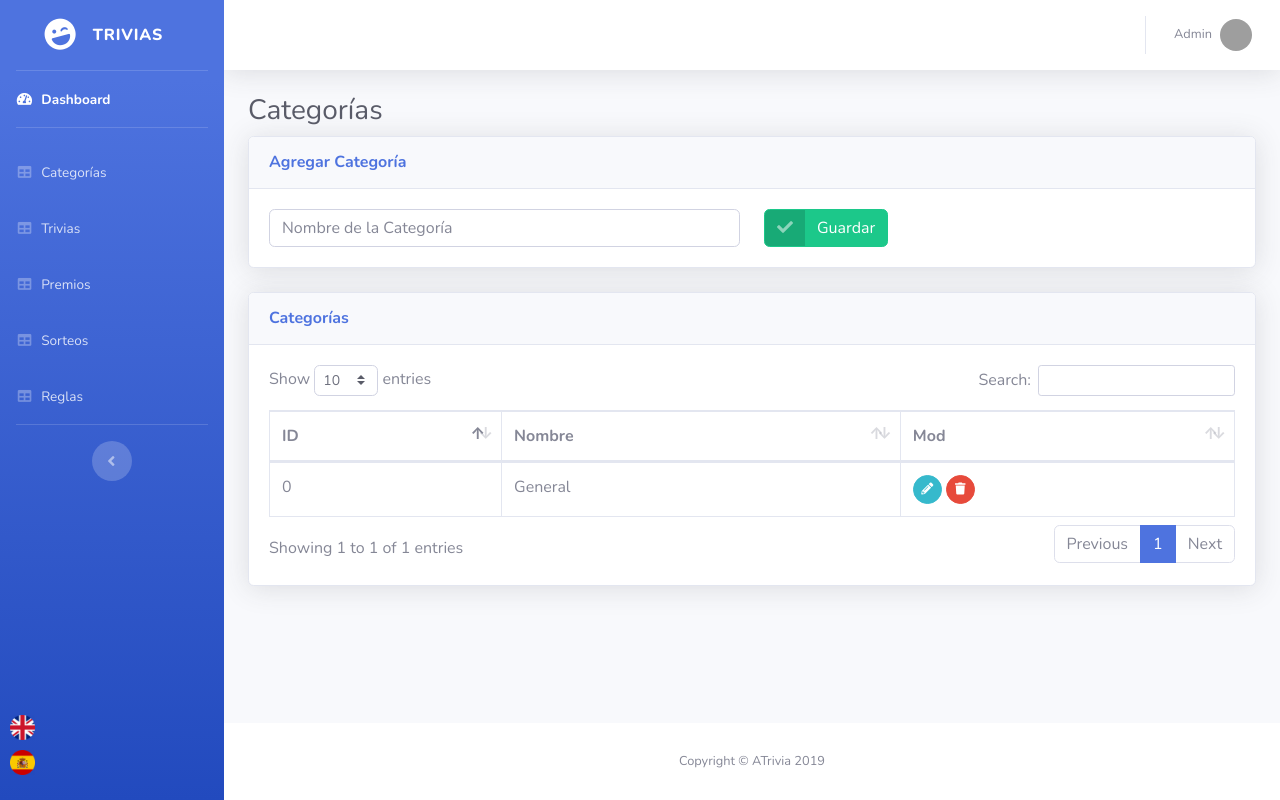
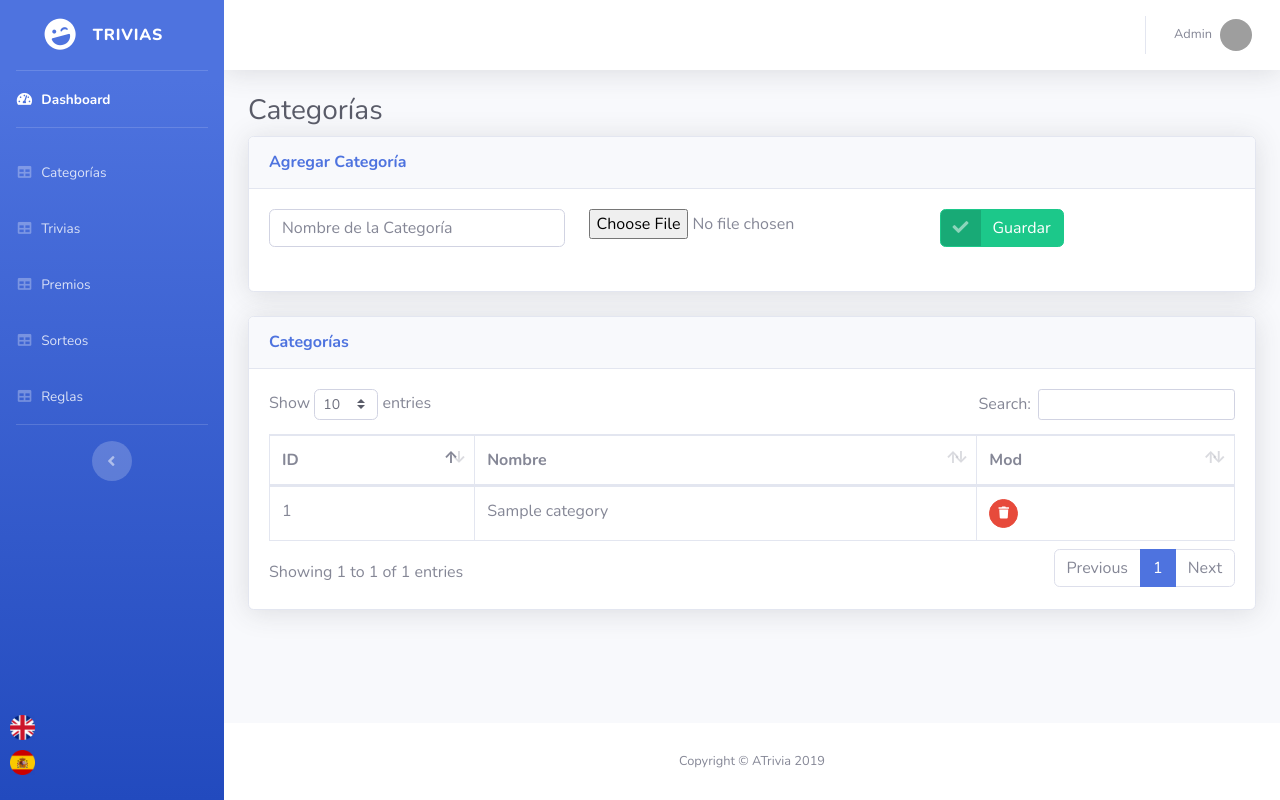
Before and after one commit to JuanNavasJN/ati-trivia, a Flask app: page /admin/categorias in a window 1280 px wide. Run offline with Flask 2, Linux system fonts and the light colour scheme; a database or web service that is not in the repository returns one stand-in record (values such as "Sample title"); parts of the project's set-up code (start-up, migrations or seed data) failed here and were passed over; some libraries are stand-ins or nearby versions; grey boxes are pictures that could not be loaded.

Commit message:
ya se agrega imagen de la categoria

```diff
--- a/app.py
+++ b/app.py
@@ -18,7 +18,8 @@ app = Flask(__name__)
 
 @app.route('/')
 def index():
-    return render_template('user/home.html')
+    categories = list(db.category.find({}))
+    return render_template('user/home.html', categories=categories)
 
 @app.route('/login')
 def login():
@@ -42,7 +43,8 @@ def admindashboard():
 
 @app.route('/admin/categorias')
 def admincategorias():
-    return render_template('admin/categorias.html')
+    categories = list(db.category.find({}))
+    return render_template('admin/categorias.html', categories=categories)
 
 @app.route('/admin/trivias')
 def admintrivias():
@@ -65,7 +67,6 @@ def adminReglas():
 @app.route('/home')
 def home():
     categories = list(db.category.find({}))
-    print(categories)
     return render_template('user/home.html', categories=categories)
 
 @app.route('/trivia')
@@ -99,6 +100,10 @@ def api_category(id):
 def api_new_category():
     return createCategory(request.get_json(force=True))
 
+@app.route('/api/category/<id>', methods = ['DELETE'])
+def api_delete_category(id):
+    return deleteCategory(id)
+
 # Trivias
 @app.route('/api/trivias', methods = ['GET'])
 def api_trivias():
--- a/templates/admin/categorias.html
+++ b/templates/admin/categorias.html
@@ -26,12 +26,20 @@
                   <input type="text" class="form-control" id="name-category"/>
                 </div>
                 <div class="col">
-                  <a href="#" class="btn btn-success btn-icon-split">
+                  <input type="file" id="category-image">
+                </div>
+                <div class="col">
+                  <a href="#" class="btn btn-success btn-icon-split" id="btn-save">
                     <span class="icon text-white-50">
                       <i class="fas fa-check"></i>
                     </span>
                     <span class="text" id="save-category" data-i18n="save"></span>
                   </a>
+                </div>
+              </div>
+              <div class="row">
+                <div class="col">
+                  <img src="" alt="" style="width: 200px" id="image">
                 </div>
               </div>
             </div>
@@ -59,18 +67,19 @@
                     </tr>
                   </tfoot> -->
                   <tbody id="categories">
-                    <tr>
-                      <td>0</td>
-                      <td>General</td>
-                      <td>
-                          <a href="#" class="btn btn-info btn-circle btn-sm" data-toggle="modal" data-target="#editModal">
-                            <i class="fas fa-pencil-alt"></i>
-                          </a>
-                          <a href="#" class="btn btn-danger btn-circle btn-sm">
-                            <i class="fas fa-trash"></i>
-                          </a>
-                      </td>
-                    </tr>
+                      {% for category in categories %}
+                        <tr>
+                          <!-- _id: {$oid: "5d9be32d9692c92bd25aed1c"} -->
+                          <td style="max-width: 50px">{{ category['_id']  }}</td>
+                          <td>{{ category.name }}</td>
+                          <td>
+
+                              <button class="btn btn-danger btn-circle btn-sm btn-delete" id="{{ category['_id'] }}">
+                                <i class="fas fa-trash btn-delete" id="{{ category['_id'] }}"></i>
+                              </button>
+                          </td>
+                        </tr>
+                      {% endfor %}
                   </tbody>
                 </table>
               </div>
@@ -121,22 +130,47 @@
   <script>
       let count = 0;
 
-      $('#save-category').click( e => {
+      const toBase64 = file => new Promise((resolve, reject) => {
+          const reader = new FileReader();
+          reader.readAsDataURL(file);
+          reader.onload = () => resolve(reader.result);
+          reader.onerror = error => reject(error);
+      });
+
+      $('.btn-delete').click(e => {
+        const id = e.target.id
+        console.log(id)
+        fetch('/api/category/' + id, {
+          method: 'DELETE',
+        })
+          .then(data => data.json())
+          .then(res => {
+            location.replace('/admin/categorias')
+          })
+      })
+
+      $('#save-category').click( async e => {
         e.preventDefault()
         let category = $('#name-category').val()
 
-        if(category !== ""){
+        const file = document.querySelector('#category-image').files[0];
+        const file64 = await toBase64(file);
 
-          count++;
-          $('#categories').append(`
-            <tr>
-              <td>${count}</td>
-              <td>${category}</td>
-            </tr>
-          `)
+        const data = {
+          name: category,
+          image: file64
+        }
 
-          $('#name-category').val("")
-        }
+        $('#btn-save').toggleClass('btn-info', 'btn-success')
+
+        fetch('/api/category', {
+          method: 'POST',
+          body: JSON.stringify(data)
+        })
+          .then(data => data.json())
+          .then(res => {
+            location.replace('/admin/categorias')
+          })
 
       })
 
--- a/templates/user/home.html
+++ b/templates/user/home.html
@@ -11,7 +11,7 @@
               <div class="card mb-3 border-dark">
                 <div class="row no-gutters">
                   <div class="col-4">
-                    <img src="{{ category.image_url }}" class="card-img category-img" alt="{{ category.name }}">
+                    <img src="{{ category.image }}" class="card-img category-img" alt="{{ category.name }}">
                   </div>
                   <div class="col-8">
                     <div class="card-body">
```
Also changed, not shown: controllers/category.py (+11 -1 lines).
